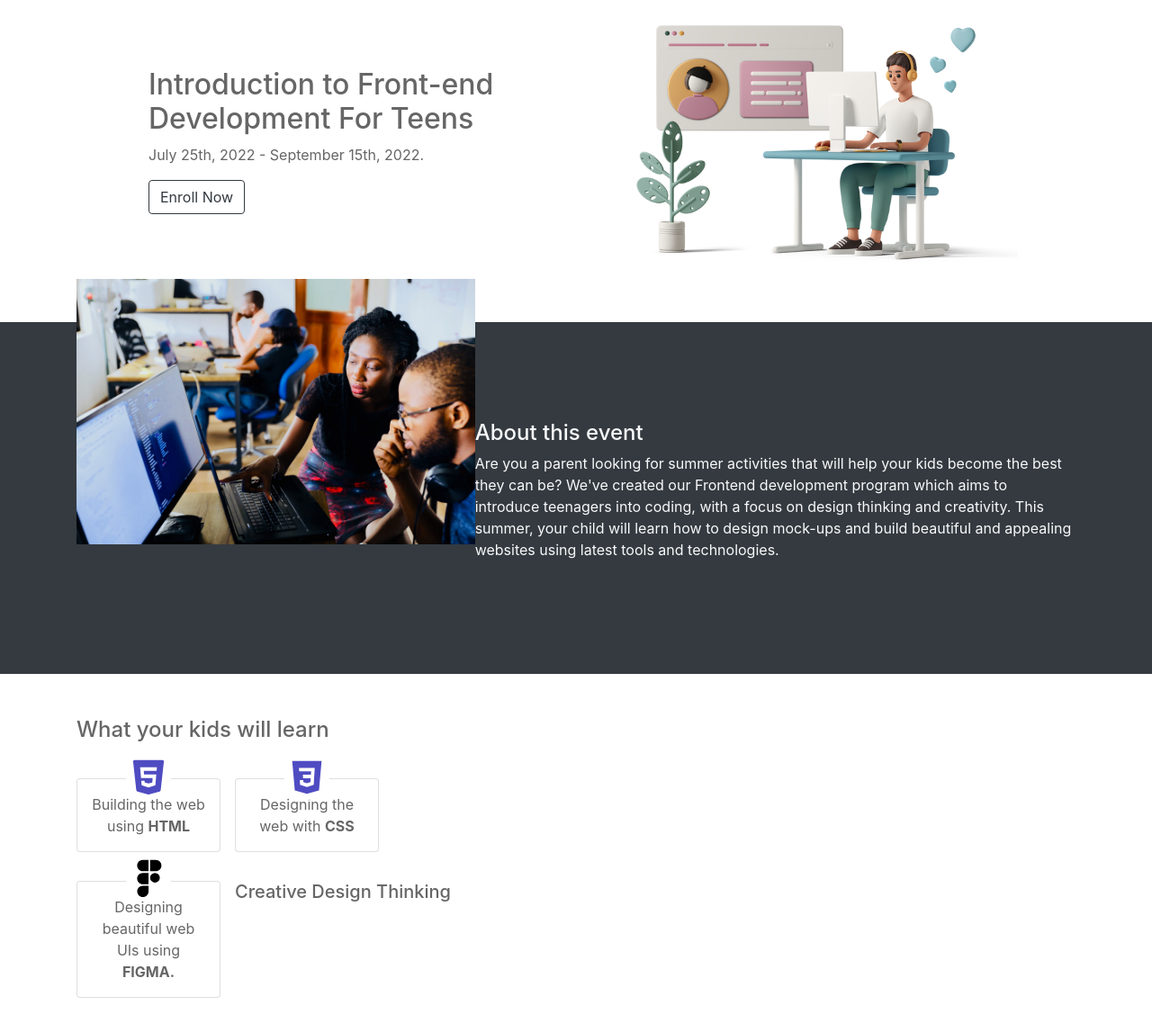
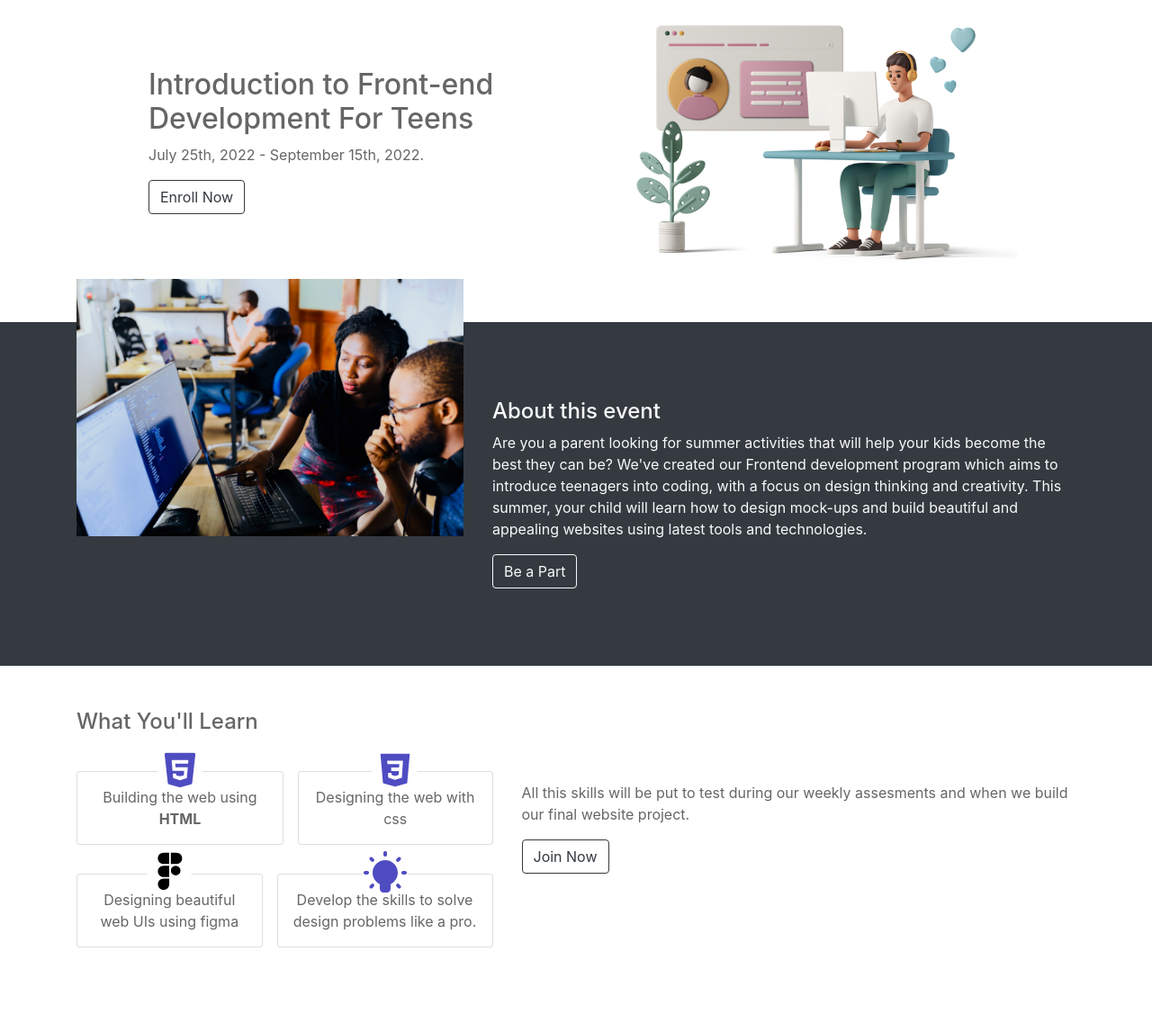
Before and after one commit to nathan-soft/SFDC, a plain HTML site: page index.html in a window 1280 px wide. Shown: the part 101-1248 px from the top of the page at 90% size. After the commit the page ends 1202 px from the top, so only its background shows below. Drawn offline with Linux system fonts and the light colour scheme.

Commit message:
more updates

```diff
--- a/css/style.css
+++ b/css/style.css
@@ -1,3 +1,9 @@
+html{
+    --dark: #666;
+    --light:#F8F9FA;
+    --accent:#4f4cc2;
+}
+
 body{
     color: #666!important;
 }
@@ -13,6 +19,14 @@ body{
 
 .hero-img-wrapper{
     margin-right: 4em;
+}
+
+#about{
+    background-color: var(--dark);
+}
+
+#about>.container, #learn>.container{
+    column-gap: 2em;
 }
 
 #about img{
@@ -31,7 +45,7 @@ body{
     flex-direction: column;
     padding: 1rem;
     min-width: 0;
-    max-width: 10rem;
+    max-width: 15rem;
     word-wrap: break-word;
     background-color: #fff;
     background-clip: border-box;
@@ -72,6 +86,7 @@ body{
 
 
 
+
 /********** Dark Shades ***********/
 /* #0A0A0A
 #121212
--- a/index.html
+++ b/index.html
@@ -51,7 +51,7 @@
                     >
             </section>
         </header>
-        <section id="about" class="bg-dark wrapper">
+        <section id="about" class="wrapper">
             <div class="container d-flex text-light">
                 <section>
                     <img src="images/hero2.jpg" class="img-fluid"
@@ -69,13 +69,14 @@
 <!--
                         At SFDC, we offer hands-on learning approach to developing kids into better web designers. -->
                     </p>
+                    <a href="#" class="btn btn-outline-light">Be a Part</a>
                 </section>
             </div>
         </section>
-        <section class="learn wrapper">
-            <div class="container d-flex">
-                <section class="d-flex flex-column">
-                    <h4>What your kids will learn</h4>
+        <section id="learn" class="wrapper">
+            <div class="container d-flex flex-wrap flex-md-nowrap">
+                <section class="col-md-6 col-lg-5 px-0 d-flex flex-column">
+                    <h4>What You'll Learn</h4>
                     <div class="top-stack d-flex">
                         <div class="sfdc-card">
                             <div class="img-wrapper">
@@ -90,7 +91,7 @@
                                 <img src="images/css3.svg" class="img-fluid" alt="Html5 icon"/>
                             </div>
                             <div class="body text-center">
-                                <p>Designing the web with <b>CSS</b></p>
+                                <p>Designing the web with css</p>
                             </div>
                         </div>
                     </div>
@@ -100,11 +101,25 @@
                                 <img src="images/figma.svg" class="img-fluid" alt="Html5 icon"/>
                             </div>
                             <div class="body text-center">
-                                <p>Designing beautiful web UIs using <b>FIGMA.</b></p>
+                                <p>Designing beautiful web UIs using figma</p>
                             </div>
                         </div>
-                        <h5>Creative Design Thinking</h5>
+                        <div class="sfdc-card">
+                            <div class="img-wrapper">
+                                <img src="images/idea (1).svg" class="img-fluid" alt="Html5 icon"/>
+                            </div>
+                            <div class="body text-center">
+                                <p>Develop the skills to solve design problems like a pro.</p>
+                            </div>
+                        </div>
                      </div>
+                </section>
+                <section class="align-self-center mt-4 mt-md-0">
+                    <p>
+                        All this skills will be put to test during our weekly assesments and when we build our final website project.
+                    </p>
+                    <a href="#" class="cta btn btn-outline-dark">Join Now</a>
+
                 </section>
             </div>
         </section>
```
